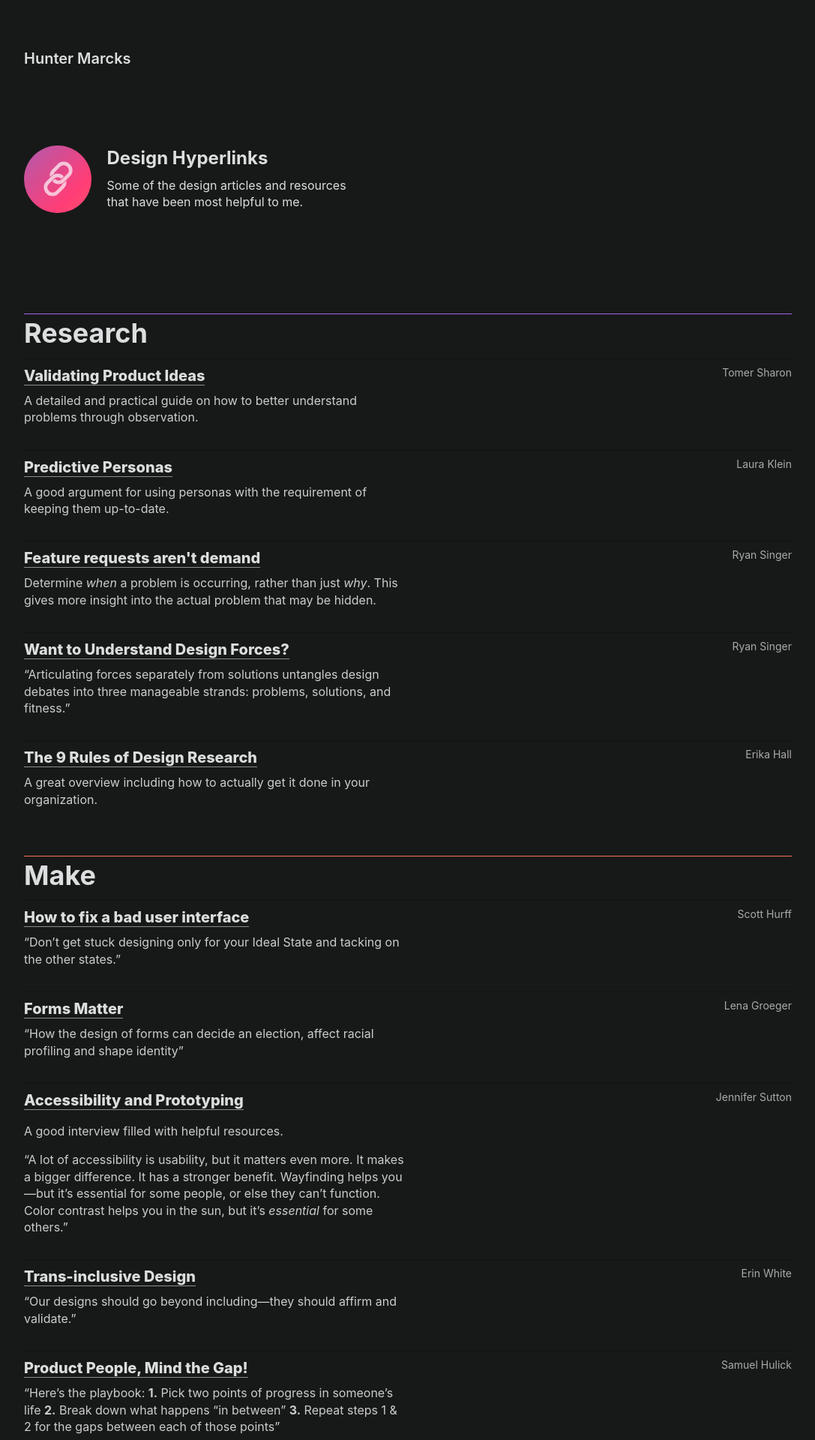
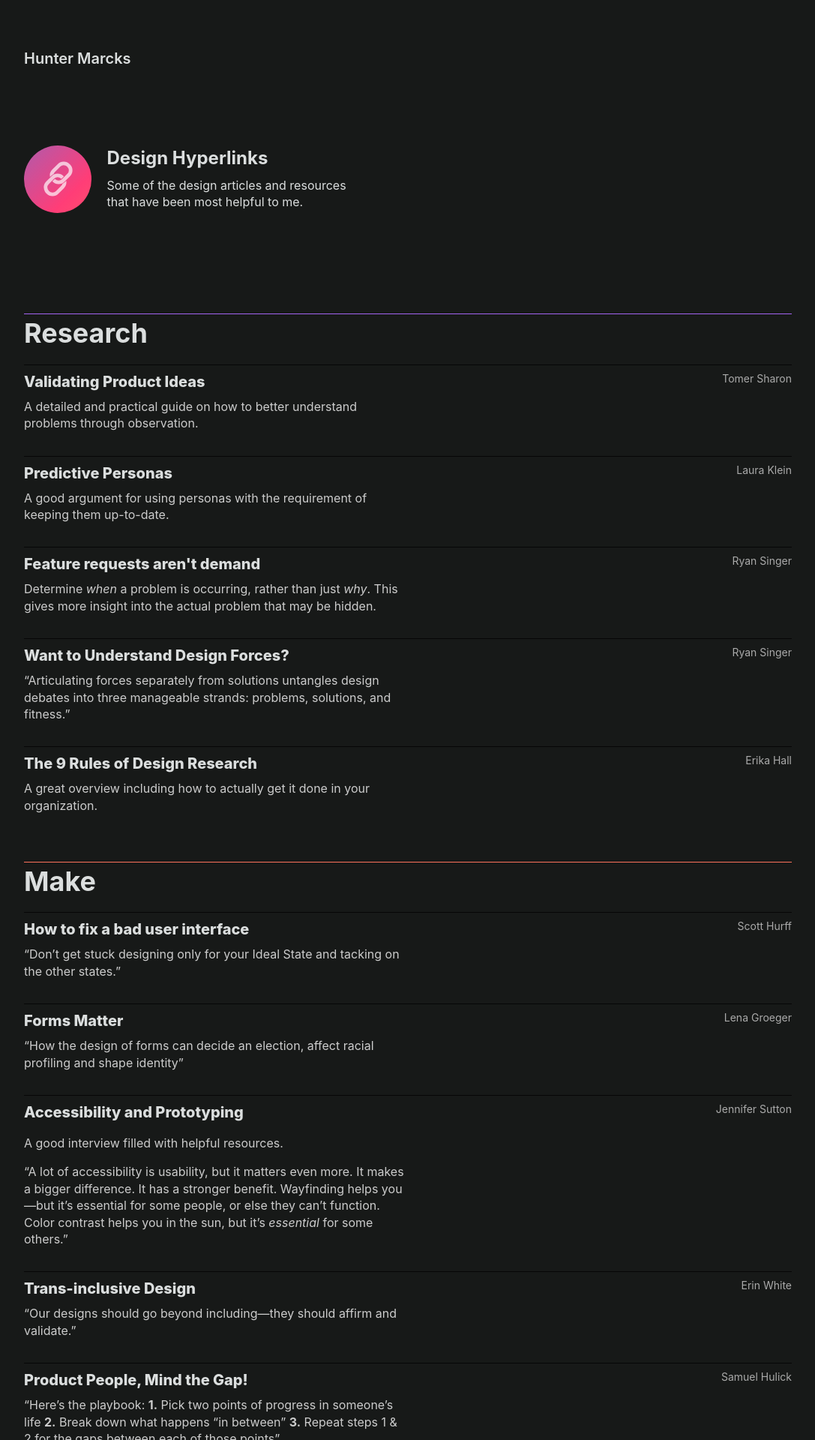
Before and after one commit to hmarcks/hmarcks.github.io, a Jekyll site: the page built from resources/index.html, in a window 1280 px wide. Shown: the top 1920 px of the page at 75% size, without its empty margins (96-1183 px from the left). Built offline with Jekyll 4.4.1, drawn with Linux system fonts in a browser that asks for light colours; comment, search, counter and statistics services are not loaded.

Commit message:
fewer lines

```diff
--- a/_includes/resources-item.html
+++ b/_includes/resources-item.html
@@ -4,7 +4,7 @@
     <div class="flex-l items-start justify-between">
       <div class="mw7">
         <h3 class="dib ma0 pr4 f4 fw8">
-          <a href="{{ post.link-external }}">
+          <a href="{{ post.link-external }}" class="bn">
             {{ post.title }}
           </a>
         </h3>
--- a/_scss/base.scss
+++ b/_scss/base.scss
@@ -67,7 +67,7 @@ video {
   // margin-right: -50vw;
   border: 0;
   height: 0;
-  border-bottom: 1px solid rgba(0, 0, 0, 0.25);
+  border-bottom: 1px solid rgba(0, 0, 0, 0.75);
 }
 
 .resources__footer {
--- a/resources/index.html
+++ b/resources/index.html
@@ -17,7 +17,7 @@ title: Design Hyperlinks - Hunter Marcks
     </div>
   </div>
 
-  <h2 class="bt b--light-purple mt0 mb2 fw7 f2">
+  <h2 class="bt b--light-purple mt0 mb3 fw7 f2">
     Research
   </h2>
   <div class="mb5">
@@ -28,7 +28,7 @@ title: Design Hyperlinks - Hunter Marcks
     {% endfor %}
   </div>
 
-  <h2 class="bt b--light-red mt0 mb2 fw7 f2">
+  <h2 class="bt b--light-red mt0 mb3 fw7 f2">
     Make
   </h2>
   <div class="mb5">
@@ -39,7 +39,7 @@ title: Design Hyperlinks - Hunter Marcks
     {% endfor %}
   </div>
 
-  <h2 class="bt b--light-yellow mt0 mb2 fw7 f2">
+  <h2 class="bt b--light-yellow mt0 mb3 fw7 f2">
     Feedback
   </h2>
   <div class="mb5">
@@ -50,7 +50,7 @@ title: Design Hyperlinks - Hunter Marcks
     {% endfor %}
   </div>
 
-  <h2 class="bt b--green mt0 mb2 fw7 f2">
+  <h2 class="bt b--green mt0 mb3 fw7 f2">
     Build
   </h2>
   <div class="mb5">
@@ -61,7 +61,7 @@ title: Design Hyperlinks - Hunter Marcks
     {% endfor %}
   </div>
 
-  <h2 class="bt b--light-blue mt0 mb2 fw7 f2">
+  <h2 class="bt b--light-blue mt0 mb3 fw7 f2">
     Measure
   </h2>
   <div class="mb5">
@@ -72,6 +72,6 @@ title: Design Hyperlinks - Hunter Marcks
     {% endfor %}
   </div>
 
-  <p class="mt6"><a href="/" class="link--animate-left">About me</a></p>
+  <p class="mt6"><a href="/" class="link--animate-left">About Me</a></p>
 
 </div>
```
